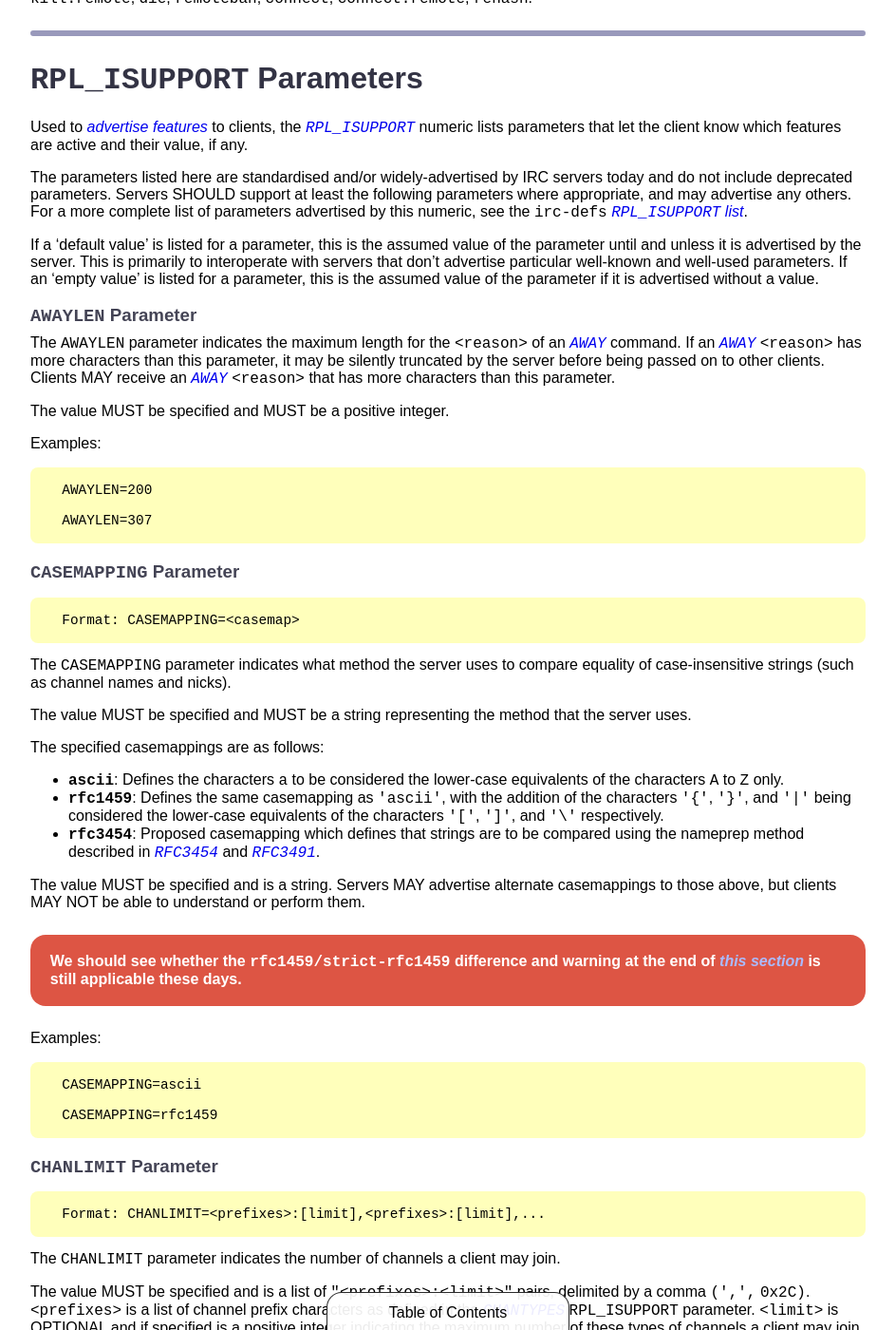
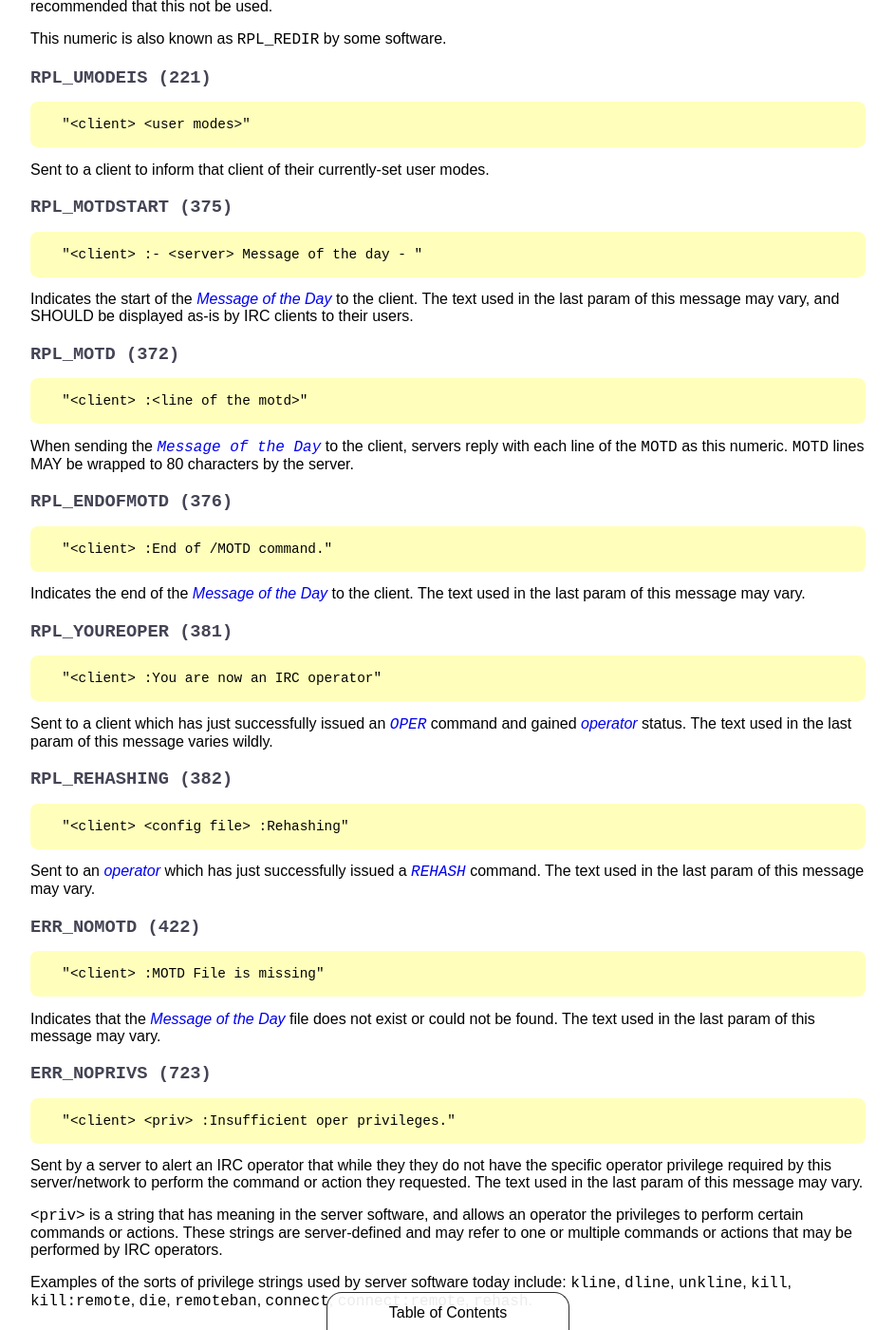
Before and after one commit to ircdocs/modern-irc, a Jekyll site: the page built from index.md, in a window 1280 px wide and 1400 px high, scrolled down 29235 px. Shown: the whole window at 95% size, without its empty margins (168-1111 px from the left). Built offline with Jekyll 4.4.1, drawn with Linux system fonts in a browser that asks for light colours; some of the changed text lies outside the part shown.

Commit message:
MOTD: Add numerics and message, fix a few numeric messages as well

```diff
--- a/index.md
+++ b/index.md
@@ -419,7 +419,7 @@ The commands specified in steps 1-3 should be sent on connection. If the server
 
 If the server is waiting to complete a lookup of client information (such as hostname or ident for a username), there may be an arbitrary wait at some point during registration. Servers should set a reasonable timeout for these lookups.
 
-Upon successful completion of the registration process, the server MUST send the [`RPL_WELCOME`](#rplwelcome-001) `(001)`, [`RPL_YOURHOST`](#rplyourhost-002) `(002)`, [`RPL_CREATED`](#rplcreated-003) `(003)`, [`RPL_MYINFO`](#rplmyinfo-004) `(004)`, and at least one [`RPL_ISUPPORT`](#rplisupport-005) `(005)` numeric to the client. The server SHOULD also send the Message of the Day ([`MOTD`](#motd-message)) if one exists (or [`ERR_NOMOTD`](#errnomotd-422) if it does not), and MAY send other numerics.
+Upon successful completion of the registration process, the server MUST send the [`RPL_WELCOME`](#rplwelcome-001) `(001)`, [`RPL_YOURHOST`](#rplyourhost-002) `(002)`, [`RPL_CREATED`](#rplcreated-003) `(003)`, [`RPL_MYINFO`](#rplmyinfo-004) `(004)`, and at least one [`RPL_ISUPPORT`](#rplisupport-005) `(005)` numeric to the client. The server MAY send other numerics and messages. The server MUST then respond as though the client sent it the [`MOTD`](#motd-message) command, i.e. it must send either the successful [Message of the Day](#motd-message) numerics or the [`ERR_NOMOTD`](#errnomotd-422) numeric.
 
 
 ---
@@ -731,6 +731,27 @@ Message Examples:
 
 ## Server Queries and Commands
 
+### MOTD message
+
+         Command: MOTD
+      Parameters: [<target>]
+
+The `MOTD` command is used to get the "Message of the Day" of the given server. If `<target>` is not given, the MOTD of the server the client is connected to should be returned.
+
+If `<target>` is a server, the MOTD for that server is requested. If `<target>` is given and a matching server cannot be found, the server will respond with the `ERR_NOSUCHSERVER` numeric and the command will fail.
+
+If the MOTD can be found, one `RPL_MOTDSTART` numeric is returned, followed by one or more `RPL_MOTD` numeric, then one `RPM_ENDOFMOTD` numeric.
+
+If the MOTD does not exist or could not be found, the `ERR_NOMOTD` numeric is returned.
+
+Numeric Replies:
+
+* [`ERR_NOSUCHSERVER`](#errnosuchserver-402) `(402)`
+* [`ERR_NOMOTD`](#errnomotd-422) `(422)`
+* [`RPL_MOTDSTART`](#rplmotdstart-375) `(375)`
+* [`RPL_MOTD`](#rplmotd-372) `(372)`
+* [`RPL_ENDOFMOTD`](#rplendofmotd-376) `(376)`
+
 ### VERSION message
 
          Command: VERSION
@@ -838,7 +859,7 @@ The `STATS` command is used to query statistics of a certain server. The specifi
 
 A query may be given by any single letter which is only checked by the destination server and is otherwise passed on by intermediate servers, ignored and unaltered.
 
-The following queries are those found in current IRC implementations and provide a large portion of the setup information for that server. All servers should be able to supply a valid reply to a `STATS` query which is consistent with the reply formats currently used and the purpose of the query.
+The following queries are those found in current IRC implementations and provide a large portion of the setup and runtime information for that server. All servers should be able to supply a valid reply to a `STATS` query which is consistent with the reply formats currently used and the purpose of the query.
 
 The currently supported queries are:
 
@@ -1201,11 +1222,47 @@ This numeric is also known as `RPL_REDIR` by some software.
 
 Sent to a client to inform that client of their currently-set user modes.
 
+### `RPL_MOTDSTART (375)`
+
+      "<client> :- <server> Message of the day - "
+
+Indicates the start of the [Message of the Day](#motd-message) to the client. The text used in the last param of this message may vary, and SHOULD be displayed as-is by IRC clients to their users.
+
+### `RPL_MOTD (372)`
+
+      "<client> :<line of the motd>"
+
+When sending the [`Message of the Day`](#motd-message) to the client, servers reply with each line of the `MOTD` as this numeric. `MOTD` lines MAY be wrapped to 80 characters by the server.
+
+### `RPL_ENDOFMOTD (376)`
+
+      "<client> :End of /MOTD command."
+
+Indicates the end of the [Message of the Day](#motd-message) to the client. The text used in the last param of this message may vary.
+
+### `RPL_YOUREOPER (381)`
+
+      "<client> :You are now an IRC operator"
+
+Sent to a client which has just successfully issued an [`OPER`](#oper-message) command and gained [operator](#operators) status. The text used in the last param of this message varies wildly.
+
+### `RPL_REHASHING (382)`
+
+      "<client> <config file> :Rehashing"
+
+Sent to an [operator](#operators) which has just successfully issued a [`REHASH`](#rehash-message) command. The text used in the last param of this message may vary.
+
+### `ERR_NOMOTD (422)`
+
+      "<client> :MOTD File is missing"
+
+Indicates that the [Message of the Day](#motd-message) file does not exist or could not be found. The text used in the last param of this message may vary.
+
 ### `ERR_NOPRIVS (723)`
 
       "<client> <priv> :Insufficient oper privileges."
 
-Sent by a server to alert an IRC operator that while they they do not have the specific operator privilege required by this server/network to perform the command or action they requested.
+Sent by a server to alert an IRC operator that while they they do not have the specific operator privilege required by this server/network to perform the command or action they requested. The text used in the last param of this message may vary.
 
 `<priv>` is a string that has meaning in the server software, and allows an operator the privileges to perform certain commands or actions. These strings are server-defined and may refer to one or multiple commands or actions that may be performed by IRC operators.
 
```
